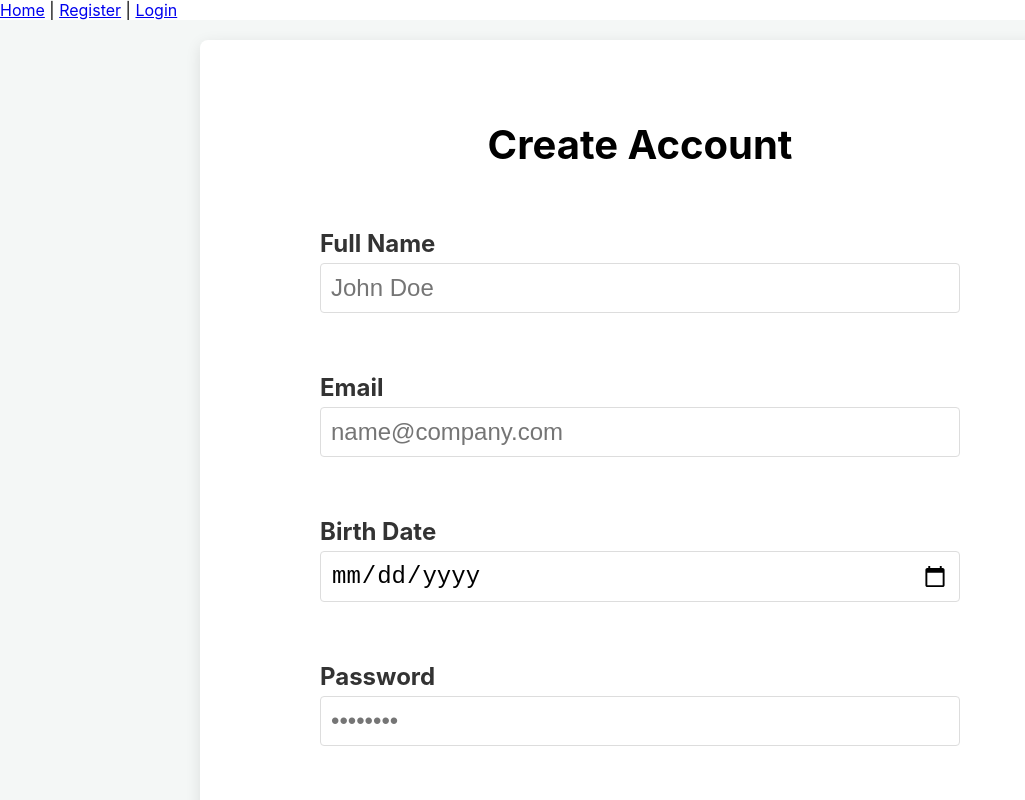
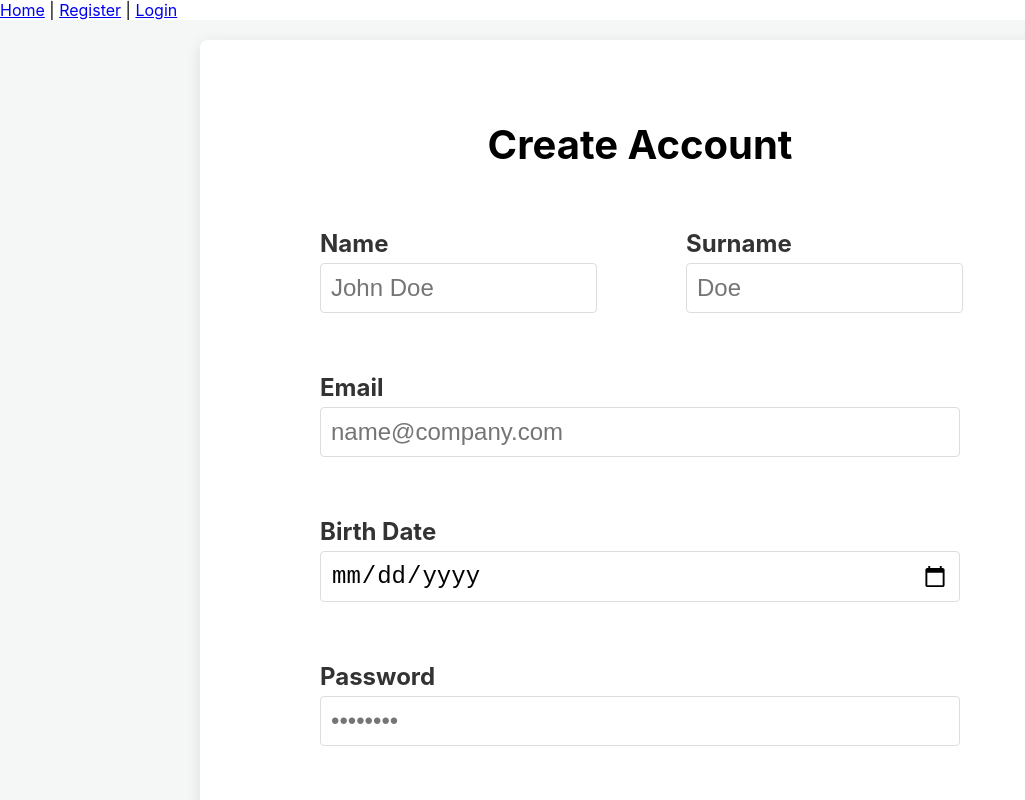
Before and after one commit to DatAmstrongest/BookAir, a React (Create React App) app in the folder frontend/: page /register in a window 1280 px wide. Shown: the top 800 px of the page, without its empty margins (0-1025 px from the left). Built offline with nearby package versions, Linux system fonts and the light colour scheme.

Commit message:
Name and surname are separated in frontend

```diff
--- a/frontend/src/pages/Register.css
+++ b/frontend/src/pages/Register.css
@@ -27,28 +27,45 @@ input {
   text-align: center;
 }
 
+
 .input-group {
-  margin-bottom: 40px;
   display: flex;
   flex-direction: column;
-  align-items: center;
-  font-size: 24px;
+  margin-bottom: 15px;
+  text-align: left;
+  width: 100%;
+  margin-left: auto;
+  margin-right: auto;
 }
 
-.input-group label {
-  width: 80%;
+.input-group.input-group--row {
+  flex-direction: row;
+  align-items: flex-end;
+  gap: 20px;
+  width: 89%;
+  margin-left:80px;
+}
+
+.input-field {
+  display: flex;
+  flex-direction: column;
+  flex: 1;
+}
+
+.input-field label {
   margin-bottom: 5px;
   font-weight: bold;
   color: #333;
   text-align: left;
 }
 
-.input-group input {
-  width: 80%;
+.input-field input {
+  width: 100%;
   padding: 10px;
   border: 1px solid #ddd;
   border-radius: 4px;
   box-sizing: border-box;
+  font-size: 24px;
 }
 
 .register-button {
--- a/frontend/src/pages/Register.tsx
+++ b/frontend/src/pages/Register.tsx
@@ -3,6 +3,7 @@ import './Register.css';
 
 const Register: React.FC = () => {
   const [name, setName] = useState<string>('');
+  const [surname, setSurname] = useState<string>('');
   const [email, setEmail] = useState<string>('');
   const [birthDate, setBirthDate] = useState<string>('');
   const [password, setPassword] = useState<string>('');
@@ -55,6 +56,7 @@ const Register: React.FC = () => {
   };
 
   const handleNameChange = (e: ChangeEvent<HTMLInputElement>) => setName(e.target.value);
+  const handleSurnameChange = (e: ChangeEvent<HTMLInputElement>) => setSurname(e.target.value);
   const handleEmailChange = (e: ChangeEvent<HTMLInputElement>) => setEmail(e.target.value);
   const handleBirthDateChange = (e: ChangeEvent<HTMLInputElement>) => setBirthDate(e.target.value);
   const handlePasswordChange = (e: ChangeEvent<HTMLInputElement>) => setPassword(e.target.value);
@@ -68,15 +70,15 @@ const Register: React.FC = () => {
         {error && <div className="error-message" role="alert">{error}</div>}
         {success && <div className="success-message" role="status">{success}</div>}
 
-        <div className="input-group">
-          <label htmlFor="name">Full Name</label>
-          <input
-            id="name"
-            type="text"
-            value={name}
-            onChange={handleNameChange}
-            placeholder="John Doe"
-          />
+        <div className="input-group input-group--row">
+          <div className="input-field">
+            <label htmlFor="name">Name</label>
+            <input id="name" type="text" value={name} onChange={handleNameChange} placeholder="John Doe" />
+          </div>
+          <div className="input-field">
+            <label htmlFor="surname">Surname</label>
+            <input id="surname" type="text" value={surname} onChange={handleSurnameChange} placeholder="Doe" />
+          </div>
         </div>
 
         <div className="input-group">
```
